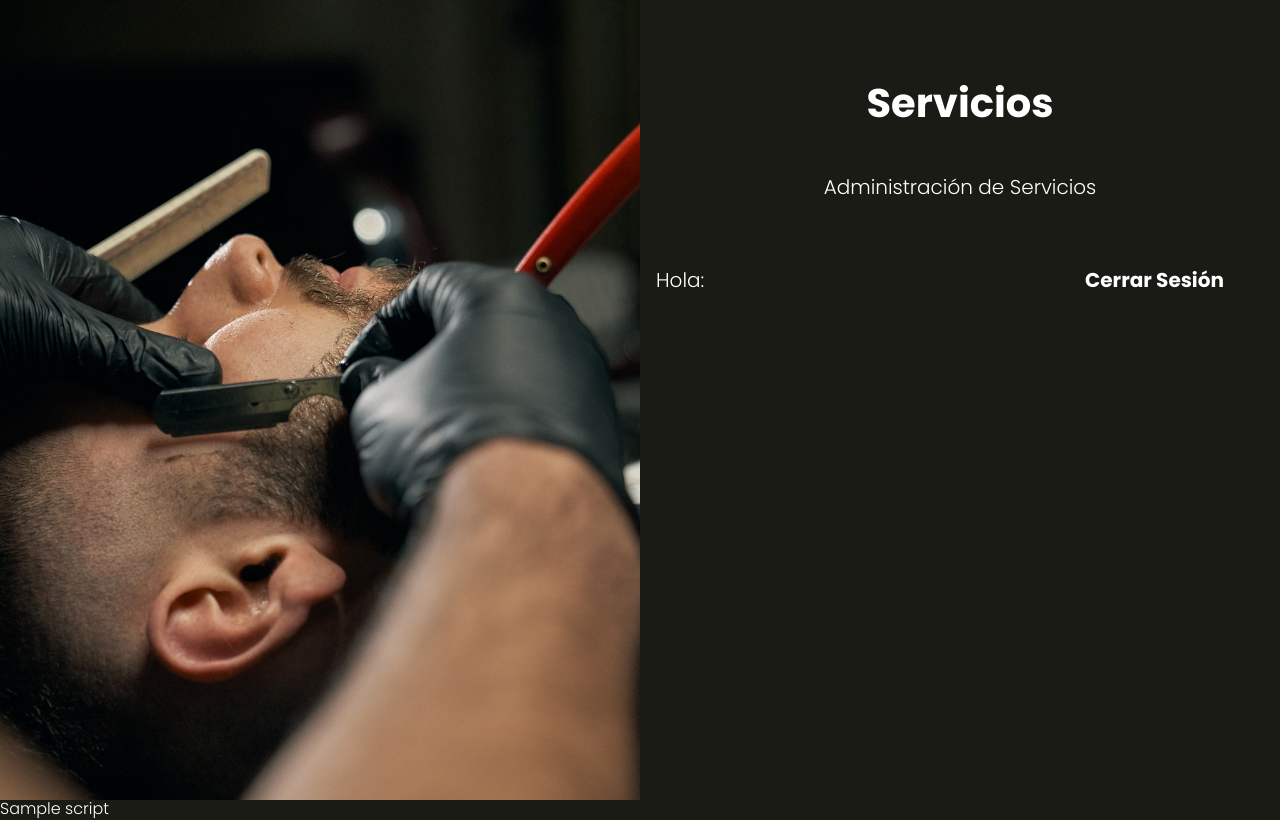
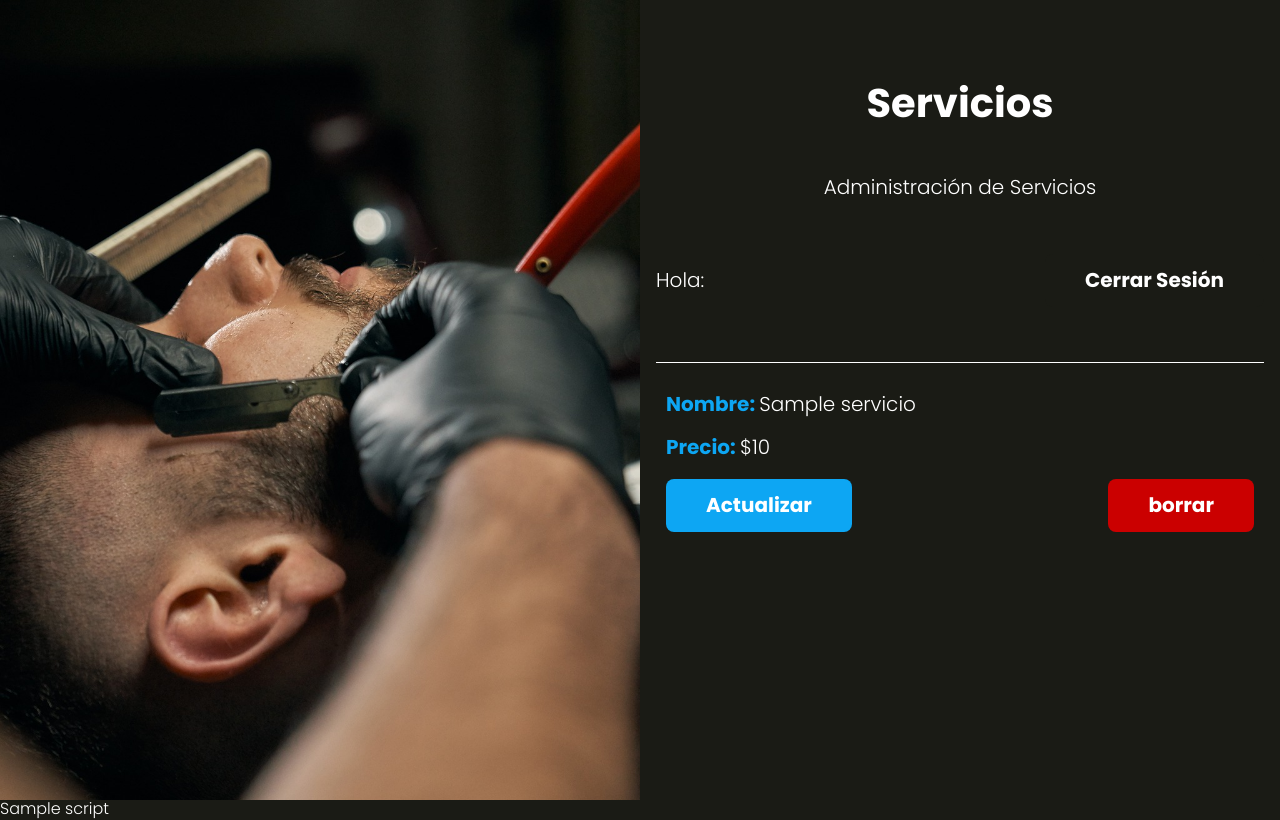
Before and after one commit to joseangvas/appsalon-mvc, a PHP site: the page made by views/servicios/index.php in a window 1280 px wide. Run offline with PHP 8.4, Linux system fonts and the light colour scheme; the template is opened without the code that fills it: most values are stand-ins (such as "Sample title", 1, 10 or a date in 2020).

Commit message:
Crear Módulo Ver Servicios en Administración

```diff
--- a/public/index.php
+++ b/public/index.php
@@ -42,9 +42,9 @@ $router->post('/api/eliminar', [APIController::class, 'eliminar']);
 $router->get('/servicios', [ServicioController::class, 'index']);
 $router->get('/servicios/crear', [ServicioController::class, 'crear']);
 $router->post('/servicios/crear', [ServicioController::class, 'crear']);
-$router->get('/servicio/actualizar', [ServicioController::class, 'actualizar']);
-$router->post('/servicio/actualizar', [ServicioController::class, 'actualizar']);
-$router->post('/servicio/eliminar', [ServicioController::class, 'eliminar']);
+$router->get('/servicios/actualizar', [ServicioController::class, 'actualizar']);
+$router->post('/servicios/actualizar', [ServicioController::class, 'actualizar']);
+$router->post('/servicios/eliminar', [ServicioController::class, 'eliminar']);
 
 // Comprueba y valida las rutas, que existan y les asigna las funciones del Controlador
 $router->comprobarRutas();
--- a/src/scss/componentes/_acciones.scss
+++ b/src/scss/componentes/_acciones.scss
@@ -2,11 +2,12 @@
 @use 'base/mixins' as m;
 
 .acciones {
-  margin-top: 5rem;
+  margin-top: v.$separacion;
 
   @include m.tablet {
     display: flex;
     justify-content: space-between;
+    align-items: center;
   }
 
   a {
--- a/src/scss/layout/_admin.scss
+++ b/src/scss/layout/_admin.scss
@@ -24,3 +24,16 @@
     // }
   }
 }
+
+.servicios {
+  @extend .citas; // Para Heredar los Estilos de la Clase citas
+
+  .acciones {
+    margin: 0;
+  }
+
+  .boton,
+  .boton-eliminar {
+    margin: 0;
+  }
+}
--- a/views/servicios/crear.php
+++ b/views/servicios/crear.php
@@ -2,7 +2,7 @@
 <p class="descripcion-pagina">Ingresar un Nuevo Servicio</p>
 
 <?php
-  // include_once __DIR__ . '/../templates/barra.php';
+  include_once __DIR__ . '/../templates/barra.php';
   include_once __DIR__ . '/../templates/alertas.php';
 ?>
 
--- a/views/servicios/index.php
+++ b/views/servicios/index.php
@@ -4,3 +4,20 @@
 <?php
   include_once __DIR__ . '/../templates/barra.php';
 ?>
+
+<ul class="servicios">
+  <?php foreach($servicios as $servicio) { ?>
+    <li>
+      <p>Nombre: <span><?php echo $servicio->nombre; ?></span></p>
+      <p>Precio: <span>$<?php echo $servicio->precio; ?></span></p>
+      <div class="acciones">
+        <a class="boton" href="/servicios/actualizar?id=<?php echo $servicio->id; ?>">Actualizar</a>
+
+        <form action="/servicios/eliminar" method="POST">
+          <input type="hidden" name="id" value="<?php echo $servicio->id; ?>">
+          <input type="submit" value="borrar" class="boton-eliminar">
+        </form>
+      </div>
+    </li>
+  <?php } ?>
+</ul>
```
Also changed, not shown: controllers/ServicioController.php (+4 -3 lines), public/build/css/app.css, 1 other file.
